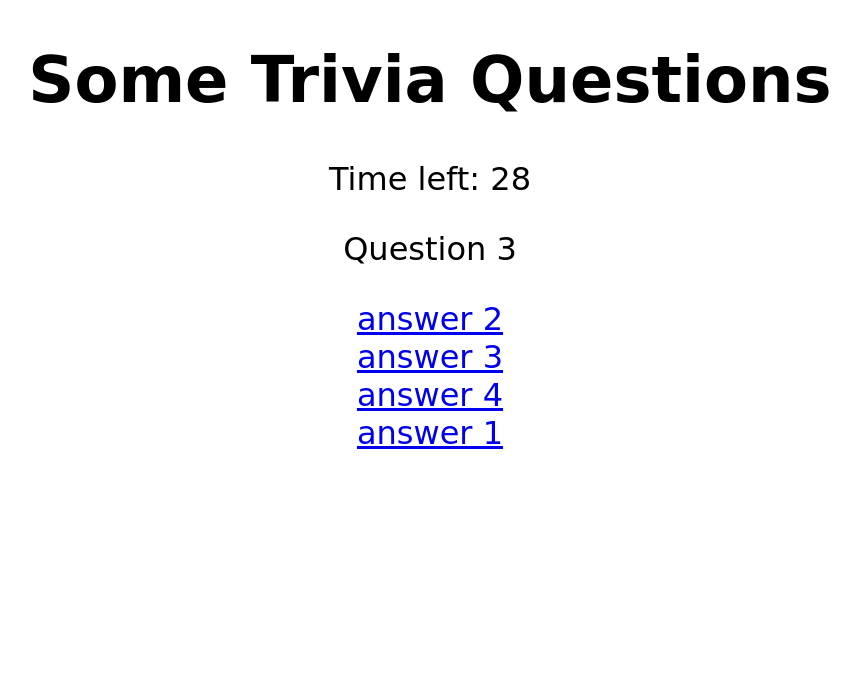
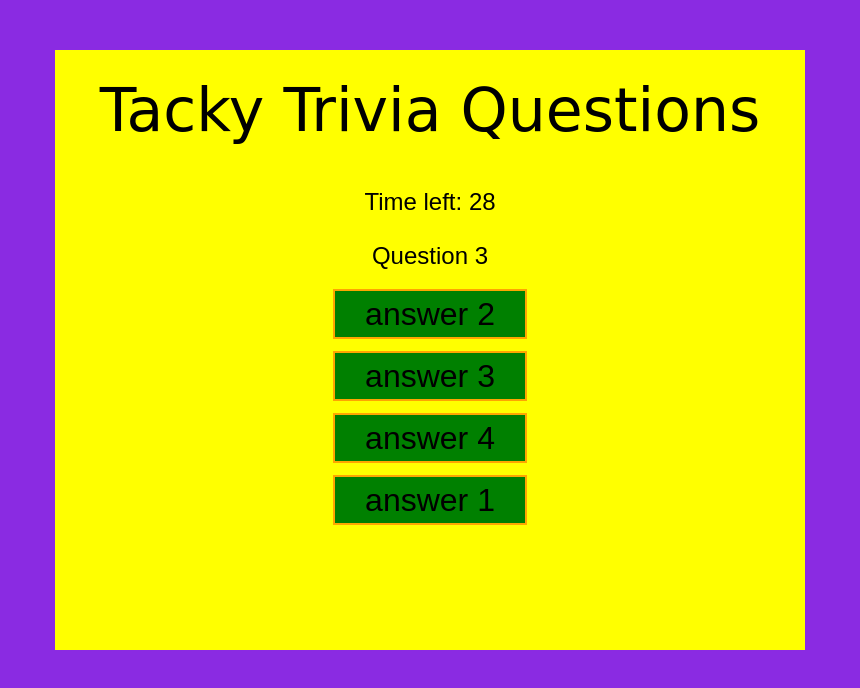
Before and after one commit to joshua-unseen/trivia-game, a plain HTML site: page index.html in a window 1280 px wide. Both pictures are taken after a click on the link "Start!". Shown: the whole page, without its empty margins (210-1070 px from the left). Drawn offline with nearby package versions, Linux system fonts and the light colour scheme; a web font is replaced by a local one.

Commit message:
Styling.

```diff
--- /dev/null
+++ b/assets/css/reset.css
@@ -0,0 +1,48 @@
+/* http://meyerweb.com/eric/tools/css/reset/
+   v2.0 | 20110126
+   License: none (public domain)
+*/
+
+html, body, div, span, applet, object, iframe,
+h1, h2, h3, h4, h5, h6, p, blockquote, pre,
+a, abbr, acronym, address, big, cite, code,
+del, dfn, em, img, ins, kbd, q, s, samp,
+small, strike, strong, sub, sup, tt, var,
+b, u, i, center,
+dl, dt, dd, ol, ul, li,
+fieldset, form, label, legend,
+table, caption, tbody, tfoot, thead, tr, th, td,
+article, aside, canvas, details, embed,
+figure, figcaption, footer, header, hgroup,
+menu, nav, output, ruby, section, summary,
+time, mark, audio, video {
+	margin: 0;
+	padding: 0;
+	border: 0;
+	font-size: 100%;
+	font: inherit;
+	vertical-align: baseline;
+}
+/* HTML5 display-role reset for older browsers */
+article, aside, details, figcaption, figure,
+footer, header, hgroup, menu, nav, section {
+	display: block;
+}
+body {
+	line-height: 1;
+}
+ol, ul {
+	list-style: none;
+}
+blockquote, q {
+	quotes: none;
+}
+blockquote:before, blockquote:after,
+q:before, q:after {
+	content: '';
+	content: none;
+}
+table {
+	border-collapse: collapse;
+	border-spacing: 0;
+}
--- a/assets/css/style.css
+++ b/assets/css/style.css
@@ -2,15 +2,58 @@
 font-family: 'Share', cursive; */
 
 html {
-    font-family: 'Share', cursive;
-    font-size: 200%;
+    font-family: 'Share', sans-serif;
+    font-size: 18pt;
     text-align: center;
+    line-height: 1.5em;
+}
+
+body {
+    background: blueviolet;
 }
 
 h1, h2, h3, h4, h5, h6 {
     font-family: 'ZCOOL KuaiLe', cursive;
+    line-height: 2em;
+}
+h1 {
+    font-size: 250%;
+}
+h2 {
+    font-size: 200%;
+}
+h3 {
+    font-size: 150%;
+}
+h4 {
+    font-size: 100%;
 }
 
-.answer {
+#container {
     display: block;
+    margin: 50px auto;
+    width: 750px;
+    height: 600px;
+    background: yellow;
+
 }
+
+p {
+    margin: 10px;
+    padding: 10px;
+}
+
+a {
+    /* margin: 5px;
+    display: block; */
+    padding: 5px 30px;
+    font-size: 24pt;
+    background: green;
+    border: 2px solid orange;
+    text-decoration: none;
+    color: black;
+}
+a:hover {
+    background: blue;
+    color: orange;
+}
--- a/assets/javascript/app.js
+++ b/assets/javascript/app.js
@@ -116,15 +116,17 @@ var triviaGame = {
         this.Shuffle(item.answers);
 
         for (i = 0; i < item.answers.length; i++) {
+            var pgrph = $("<p>");
             var anAnswer = $("<a href=\"#\">");
             anAnswer.attr("id", i);
             anAnswer.addClass("answer");
-            anAnswer.text(item.answers[i].answerString);
+            anAnswer.html(item.answers[i].answerString);
+            pgrph.append(anAnswer);
             if (item.answers[i].val) {
                 this.anA = i;
                 // console.log(this.anA);
             }
-            triviaGame.$questionDiv.append(anAnswer);
+            triviaGame.$questionDiv.append(pgrph);
         }
 
         $(".answer").click(function () { triviaGame.HandleClick($(this).attr("id")) });
@@ -155,15 +157,15 @@ var triviaGame = {
         this.$gameDiv.empty();
         switch (reason) {
             case "timeout":
-                this.$gameDiv.text("Out of time!");
+                this.$gameDiv.html("<h3>Out of time!</h3>");
                 this.brainFroze++;
                 break;
             case "wrong":
-                this.$gameDiv.text("Wrong!");
+                this.$gameDiv.html("<h3>Wrong!</h3>");
                 this.answeredWrong++;
                 break;
             case "right":
-                this.$gameDiv.text("Correct!");
+                this.$gameDiv.html("<h3>Correct!</h3>");
                 this.answeredRight++;
                 break;
         }
@@ -181,7 +183,7 @@ var triviaGame = {
 
     ShowSummary() {
         this.$gameDiv.html(this.$endDiv);
-        $("#good-a").text(this.answeredRight);
+        $("#good-a").html(this.answeredRight);
         $("#bad-a").text(this.answeredWrong);
         $("#timed-out").text(this.brainFroze);
         this.$start.text("Go Again!");
--- a/index.html
+++ b/index.html
@@ -6,6 +6,7 @@
     <meta name="viewport" content="width=device-width, initial-scale=1.0">
     <meta http-equiv="X-UA-Compatible" content="ie=edge">
     <link href="https://fonts.googleapis.com/css?family=Share|ZCOOL+KuaiLe" rel="stylesheet">
+    <link rel="stylesheet" href="assets/css/reset.css">
     <link rel="stylesheet" href="assets/css/style.css">
     <script src="https://code.jquery.com/jquery-3.3.1.js"
         integrity="sha256-2Kok7MbOyxpgUVvAk/HJ2jigOSYS2auK4Pfzbm7uH60=" crossorigin="anonymous"></script>
@@ -13,12 +14,14 @@
 </head>
 
 <body>
-    <header>
-        <h1>Some Trivia Questions</h1>
-    </header>
-    <div id="game-div">
-        <!-- Do everything in here. -->
-        <a href="#" id="start-button">Start!</a>
+    <div id="container">
+        <header>
+            <h1>Tacky Trivia Questions</h1>
+        </header>
+        <div id="game-div">
+            <!-- Do everything in here. -->
+            <a href="#" id="start-button">Start!</a>
+        </div>
     </div>
 
     <script src="assets/javascript/app.js"></script>
```
